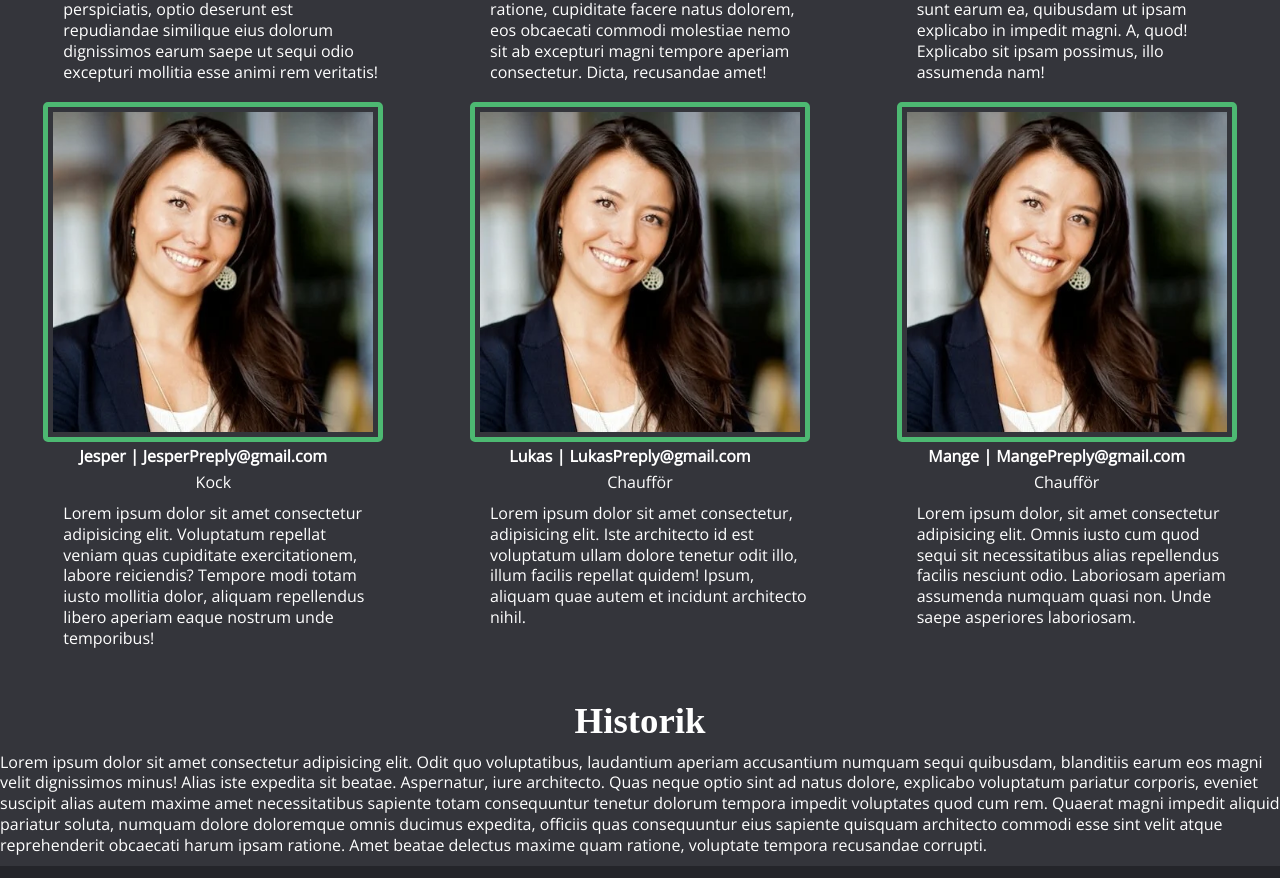
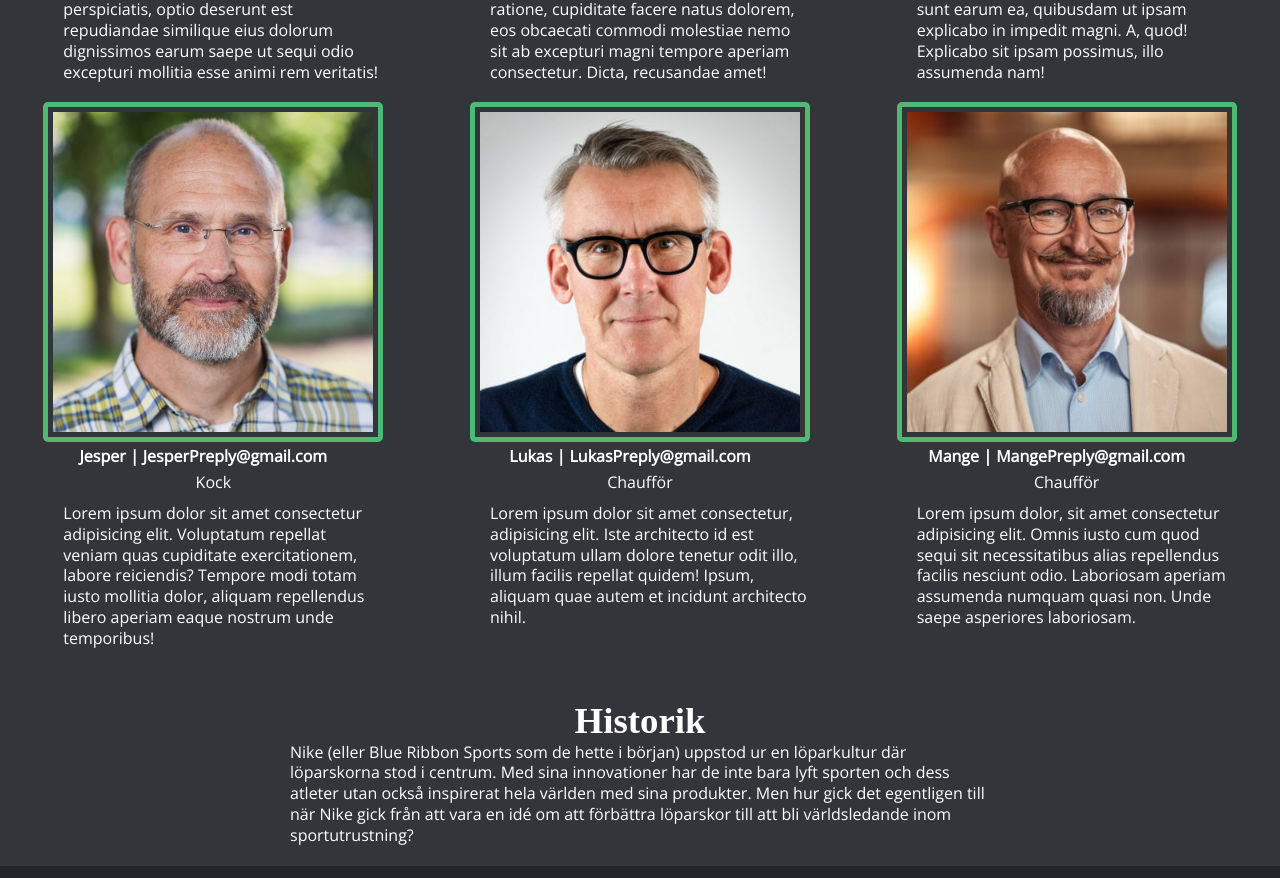
Before and after one commit to jeslaa/Projektarbete, a plain HTML site: page omoss.html in a window 1280 px wide. Shown: the part 840-1718 px from the top of the page. Drawn offline with nearby package versions, Linux system fonts and the light colour scheme.

Commit message:
Gjort lite ändringar med bilder

```diff
--- a/omoss.html
+++ b/omoss.html
@@ -28,9 +28,9 @@
 
         <p class="omoss">Vi värnar om svensk mat och svensk matkultur för dess kvalitet, smaker och hantverk. Men vi
             vill mer än så. Vi vill vara en modern matfabrik som också står för nytänkande, utveckling och
-            miljöengagemang. Det vi strävar efter är kvalite i allra högsta grad i varje aspekt som vi jobbar på. Från
-            matlagningen till servicen fram till din dörr med dina matlådor för veckan. Vi nöjer oss inte under
-            världsklass i service och maten du får.</p>
+            miljöengagemang. För att bistå våra kunder på bästa sätt har vi specialiserat oss på utveckling och
+            produktion av fryst färdigmat i mellanstora serier. I vårt eget smaklabb kan vi hjälpa till att lyfta
+            maträtter till bättre och mer intressanta kvalitetsprodukter.</p>
         <p class="företagsmotto">Preply gör allt utan att äta</p>
 
         <h2>Vi som jobbar</h2>
@@ -47,7 +47,7 @@
             </div>
 
             <div class="Person2">
-                <img class="portrait" src="porträtt.webp" alt="Porträtt">
+                <img class="portrait" src="porträtt2.jpg" alt="Porträtt">
                 <p class="namn">Jonas | JonasPreply@gmail.com</p>
                 <p class="roll">Kock</p>
                 <p class="beskrivning">Lorem ipsum, dolor sit amet consectetur adipisicing elit. Assumenda praesentium
@@ -56,7 +56,7 @@
             </div>
 
             <div class="Person3">
-                <img class="portrait" src="porträtt.webp" alt="Porträtt">
+                <img class="portrait" src="porträtt3.jpg" alt="Porträtt">
                 <p class="namn">Wilmer | WilmerPreply@gmail.com</p>
                 <p class="roll">Kock</p>
                 <p class="beskrivning">Lorem ipsum dolor sit amet consectetur adipisicing elit. Quidem molestiae minima
@@ -65,7 +65,7 @@
             </div>
 
             <div class="Person4">
-                <img class="portrait" src="porträtt.webp" alt="Porträtt">
+                <img class="portrait" src="porträtt4.png" alt="Porträtt">
                 <p class="namn">Jesper | JesperPreply@gmail.com</p>
                 <p class="roll">Kock</p>
                 <p class="beskrivning">Lorem ipsum dolor sit amet consectetur adipisicing elit. Voluptatum repellat
@@ -74,7 +74,7 @@
             </div>
 
             <div class="Person5">
-                <img class="portrait" src="porträtt.webp" alt="Porträtt">
+                <img class="portrait" src="porträtt5.jpg" alt="Porträtt">
                 <p class="namn">Lukas | LukasPreply@gmail.com</p>
                 <p class="roll">Chaufför</p>
                 <p class="beskrivning">Lorem ipsum dolor sit amet consectetur, adipisicing elit. Iste architecto id est
@@ -83,7 +83,7 @@
             </div>
 
             <div class="Person6">
-                <img class="portrait" src="porträtt.webp" alt="Porträtt">
+                <img class="portrait" src="porträtt6.jpg" alt="Porträtt">
                 <p class="namn">Mange | MangePreply@gmail.com</p>
                 <p class="roll">Chaufför</p>
                 <p class="beskrivning">Lorem ipsum dolor, sit amet consectetur adipisicing elit. Omnis iusto cum quod
@@ -100,14 +100,10 @@
 
         <h2>Historik</h2>
 
-        <p class="historik">Lorem ipsum dolor sit amet consectetur adipisicing elit. Odit quo voluptatibus, laudantium
-            aperiam accusantium numquam sequi quibusdam, blanditiis earum eos magni velit dignissimos minus! Alias iste
-            expedita sit beatae. Aspernatur, iure architecto. Quas neque optio sint ad natus dolore, explicabo
-            voluptatum pariatur corporis, eveniet suscipit alias autem maxime amet necessitatibus sapiente totam
-            consequuntur tenetur dolorum tempora impedit voluptates quod cum rem. Quaerat magni impedit aliquid pariatur
-            soluta, numquam dolore doloremque omnis ducimus expedita, officiis quas consequuntur eius sapiente quisquam
-            architecto commodi esse sint velit atque reprehenderit obcaecati harum ipsam ratione. Amet beatae delectus
-            maxime quam ratione, voluptate tempora recusandae corrupti.</p>
+        <p class="historik">Nike (eller Blue Ribbon Sports som de hette i början) uppstod ur en löparkultur där
+            löparskorna stod i centrum. Med sina innovationer har de inte bara lyft sporten och dess atleter utan också
+            inspirerat hela världen med sina produkter. Men hur gick det egentligen till när Nike gick från att vara en
+            idé om att förbättra löparskor till att bli världsledande inom sportutrustning?</p>
 
     </section>
 
--- a/styles/omoss.scss
+++ b/styles/omoss.scss
@@ -142,6 +142,7 @@ section{
 
     .portrait{
         width: 320px;
+        height: 320px;
         border: 5px solid rgb(80, 200, 120, 0.9);;
         border-radius: 5px;
         padding: 5px;
@@ -169,6 +170,8 @@ section{
     .historik{
         margin-top: 10px;
         margin-bottom: 10px;
+        width: 700px;
+        margin: auto;
     }
 
     .roll{
@@ -187,6 +190,7 @@ section{
     color: $fontColor;
     padding-bottom: 10px;
     padding-top: 10px;
+    margin-top: 20px;
 
     .copyright{
         font-size: small;
```
Also changed, not shown: produkter.html (+2 -2 lines), porträtt2.jpg (added), porträtt3.jpg (added), porträtt4.png (added), porträtt5.jpg (added), porträtt6.jpg (added), spaghetti.avif (added), styles/omoss.css, tacos.jpg (added), 1 other file.
